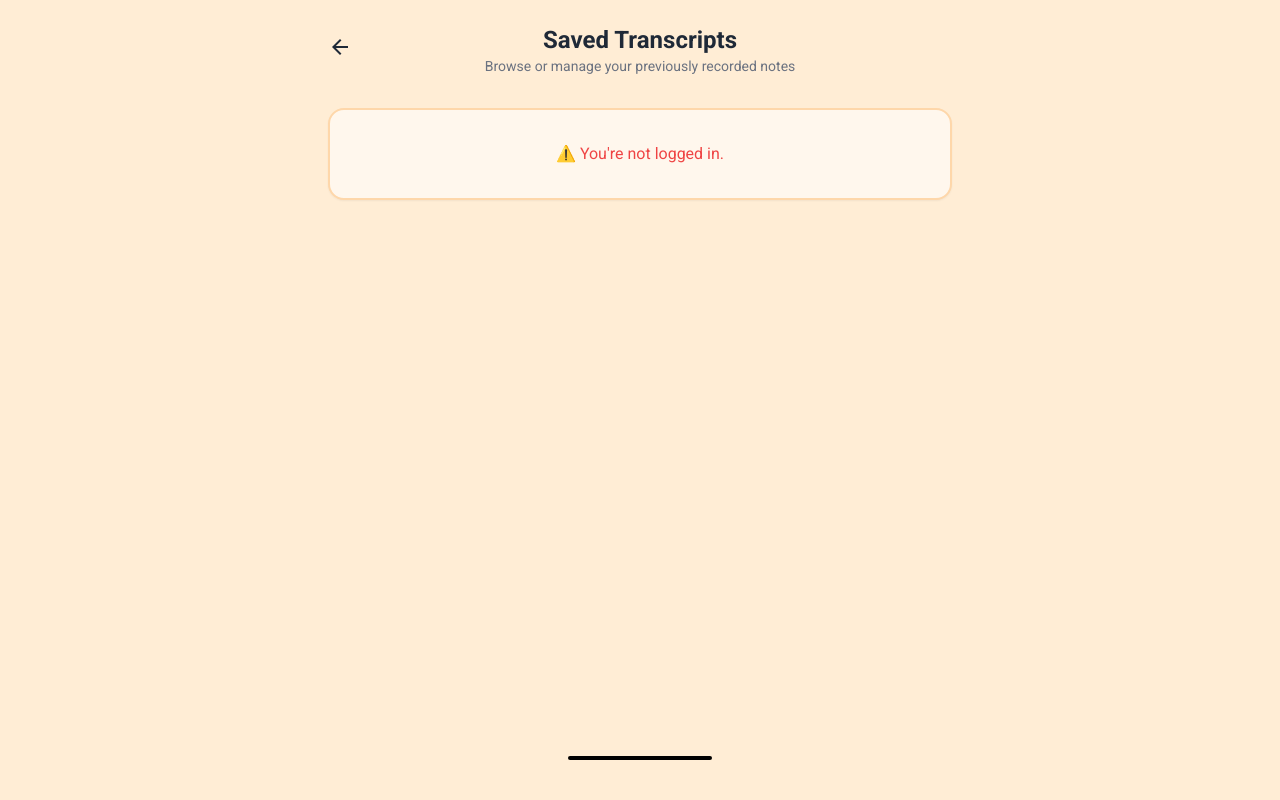
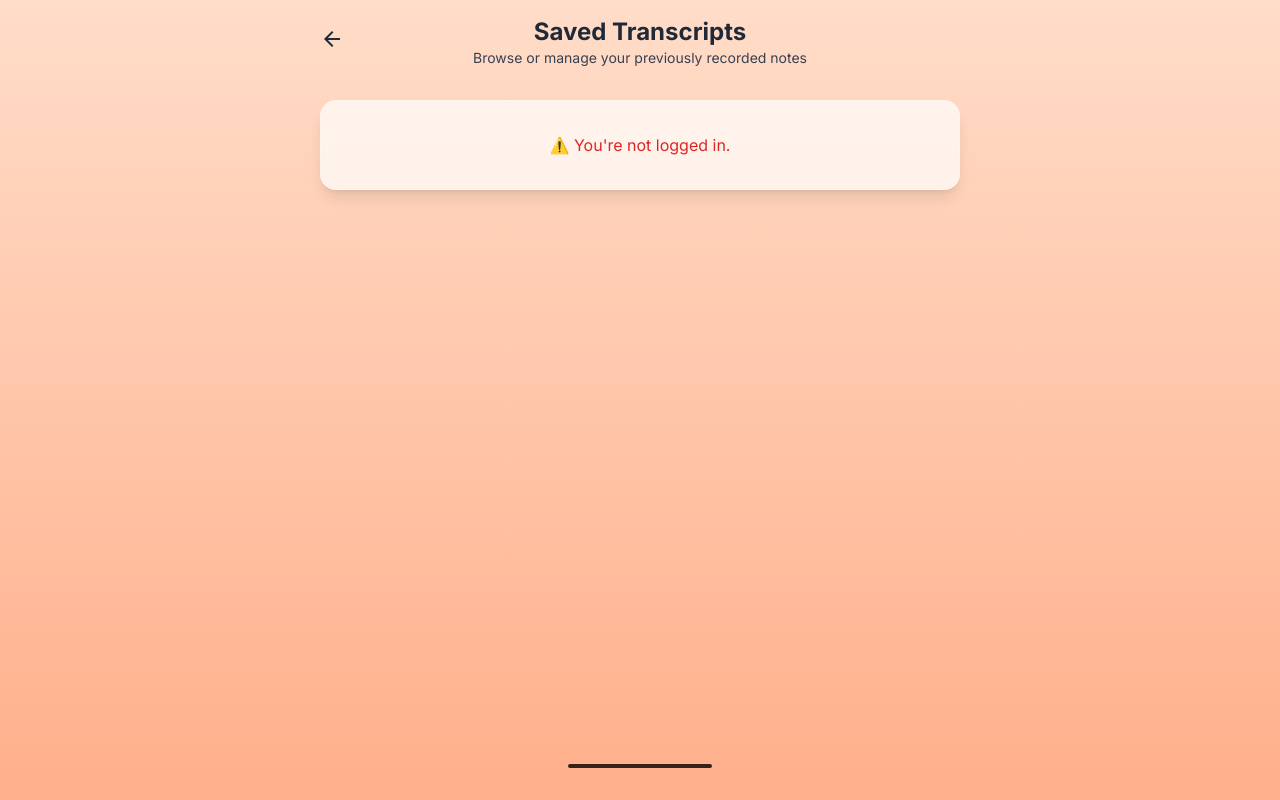
Before and after one commit to Ankit-RH-24/AI-notetaker, a Flask app: page /saved in a window 1280 px wide. Run offline with Flask 3, Linux system fonts and the light colour scheme; some libraries are stand-ins or nearby versions.

Commit message:
saved.html

```diff
--- a/templates/saved.html
+++ b/templates/saved.html
@@ -4,46 +4,43 @@
     <meta charset="UTF-8" />
     <meta name="viewport" content="width=device-width, initial-scale=1.0"/>
     <title>Saved Transcripts</title>
-    <script src="https://cdn.tailwindcss.com?plugins=forms,container-queries"></script>
-    <link href="https://fonts.googleapis.com/css2?family=Material+Symbols+Outlined:opsz,wght,FILL,GRAD@20..48,100..700,0..1,-50..200" rel="stylesheet"/>
-    <link href="https://fonts.googleapis.com/css2?family=Roboto:wght@400;500;700&display=swap" rel="stylesheet"/>
-    <style type="text/tailwindcss">
-        :root {
-            --primary-color: #F97316;
-            --background-color: #FFF7ED;
-            --text-primary: #1F2937;
-            --text-secondary: #6B7280;
+    <script src="https://cdn.tailwindcss.com"></script>
+    <link href="https://fonts.googleapis.com/css2?family=Inter:wght@400;500;600;700&display=swap" rel="stylesheet"/>
+    <link href="https://fonts.googleapis.com/icon?family=Material+Icons" rel="stylesheet"/>
+    <style>
+        body {
+            font-family: 'Inter', sans-serif;
         }
-        body {
-            font-family: 'Roboto', sans-serif;
+        .bg-gradient-orange {
+            background: linear-gradient(180deg, #FFDDC9 0%, #FFAF8A 100%);
         }
         .material-symbols-outlined {
             font-variation-settings: 'FILL' 0, 'wght' 400, 'GRAD' 0, 'opsz' 24;
         }
     </style>
 </head>
-<body class="text-[var(--text-primary)] bg-orange-100">
+<body class="bg-gradient-orange text-gray-800">
 
-    <div class="flex flex-col min-h-screen p-6 w-full max-w-2xl mx-auto">
+    <div class="flex flex-col min-h-screen p-4 w-full max-w-2xl mx-auto">
         <!-- Header -->
         <header class="flex items-center text-gray-800 mb-8">
             <button onclick="window.location.href='/'" class="p-2 -ml-2">
-                <span class="material-symbols-outlined">arrow_back</span>
+                <span class="material-icons">arrow_back</span>
             </button>
             <div class="flex-grow text-center">
                 <h1 class="text-2xl font-bold">Saved Transcripts</h1>
-                <p class="text-[var(--text-secondary)] text-sm">Browse or manage your previously recorded notes</p>
+                <p class="text-gray-700 text-sm">Browse or manage your previously recorded notes</p>
             </div>
             <div class="w-8"></div> <!-- Spacer to keep title centered -->
         </header>
 
         <!-- Loading State -->
         <div id="loader" class="flex-grow flex flex-col items-center justify-center">
-             <svg class="animate-spin h-8 w-8 text-orange-500" xmlns="http://www.w3.org/2000/svg" fill="none" viewBox="0 0 24 24">
+             <svg class="animate-spin h-8 w-8 text-orange-600" xmlns="http://www.w3.org/2000/svg" fill="none" viewBox="0 0 24 24">
                 <circle class="opacity-25" cx="12" cy="12" r="10" stroke="currentColor" stroke-width="4"></circle>
                 <path class="opacity-75" fill="currentColor" d="M4 12a8 8 0 018-8V0C5.373 0 0 5.373 0 12h4zm2 5.291A7.962 7.962 0 014 12H0c0 3.042 1.135 5.824 3 7.938l3-2.647z"></path>
             </svg>
-            <p class="mt-4 text-gray-600">Loading transcripts...</p>
+            <p class="mt-4 text-gray-700">Loading transcripts...</p>
         </div>
 
         <!-- Transcript List -->
@@ -55,7 +52,7 @@
 
         <!-- Footer -->
         <footer class="py-4 mt-auto">
-            <div class="w-36 h-1 bg-black rounded-full mx-auto"></div>
+            <div class="w-36 h-1 bg-black rounded-full mx-auto opacity-80"></div>
         </footer>
     </div>
 
@@ -70,7 +67,7 @@
             if (!token) {
                 loader.classList.add('hidden');
                 listContainer.classList.remove('hidden');
-                listElement.innerHTML = `<li class="text-center text-red-500 p-8 bg-orange-50 border-2 border-orange-200 rounded-2xl shadow-sm">⚠️ You're not logged in.</li>`;
+                listElement.innerHTML = `<li class="text-center text-red-600 p-8 bg-white/70 backdrop-blur-sm rounded-2xl shadow-lg border border-white/20">⚠️ You're not logged in.</li>`;
                 return;
             }
 
@@ -86,7 +83,7 @@
                 listContainer.classList.remove('hidden');
 
                 if (data.length === 0) {
-                    listElement.innerHTML = `<li class="text-center text-gray-500 p-8 bg-orange-50 border-2 border-orange-200 rounded-2xl shadow-sm">No transcripts saved yet.</li>`;
+                    listElement.innerHTML = `<li class="text-center text-gray-600 p-8 bg-white/70 backdrop-blur-sm rounded-2xl shadow-lg border border-white/20">No transcripts saved yet.</li>`;
                     return;
                 }
 
@@ -94,22 +91,22 @@
 
                 data.forEach(item => {
                     const li = document.createElement("li");
-                    // --- UPDATED STYLES FOR ORANGE LIST ITEMS ---
-                    li.className = "bg-orange-50 border-2 border-orange-200 p-4 rounded-2xl shadow-sm hover:shadow-lg hover:border-orange-300 transition-all duration-200 flex justify-between items-center";
+                    // --- UPDATED STYLES FOR MINIMALIST LIST ITEMS ---
+                    li.className = "bg-white/70 backdrop-blur-sm p-4 rounded-2xl shadow-lg border border-white/20 flex justify-between items-center";
 
                     const date = new Date(item.timestamp).toLocaleString('en-US', { month: 'short', day: 'numeric', year: 'numeric', hour: 'numeric', minute: '2-digit' });
 
                     li.innerHTML = `
                         <div>
                             <p class="text-lg font-semibold text-gray-800">${item.name || 'Untitled Session'}</p>
-                            <p class="text-sm text-gray-500">${date}</p>
+                            <p class="text-sm text-gray-600">${date}</p>
                         </div>
                         <div class="flex items-center space-x-3">
                             <button data-id="${item.id}" class="view-btn h-10 w-10 flex items-center justify-center rounded-full bg-orange-500 text-white shadow-sm hover:bg-orange-600 transition-all transform hover:scale-110">
-                                <span class="material-symbols-outlined">visibility</span>
+                                <span class="material-icons">visibility</span>
                             </button>
                             <button data-id="${item.id}" class="delete-btn h-10 w-10 flex items-center justify-center rounded-full bg-red-500 text-white shadow-sm hover:bg-red-600 transition-all transform hover:scale-110">
-                                <span class="material-symbols-outlined">delete</span>
+                                <span class="material-icons">delete</span>
                             </button>
                         </div>
                     `;
@@ -120,7 +117,7 @@
                 console.error("Fetch error:", err);
                 loader.classList.add('hidden');
                 listContainer.classList.remove('hidden');
-                listElement.innerHTML = `<li class="text-center text-red-500 p-8 bg-orange-50 border-2 border-orange-200 rounded-2xl shadow-sm">❌ Failed to load transcripts.</li>`;
+                listElement.innerHTML = `<li class="text-center text-red-600 p-8 bg-white/70 backdrop-blur-sm rounded-2xl shadow-lg border border-white/20">❌ Failed to load transcripts.</li>`;
             });
 
             // Event delegation for view and delete buttons
```
